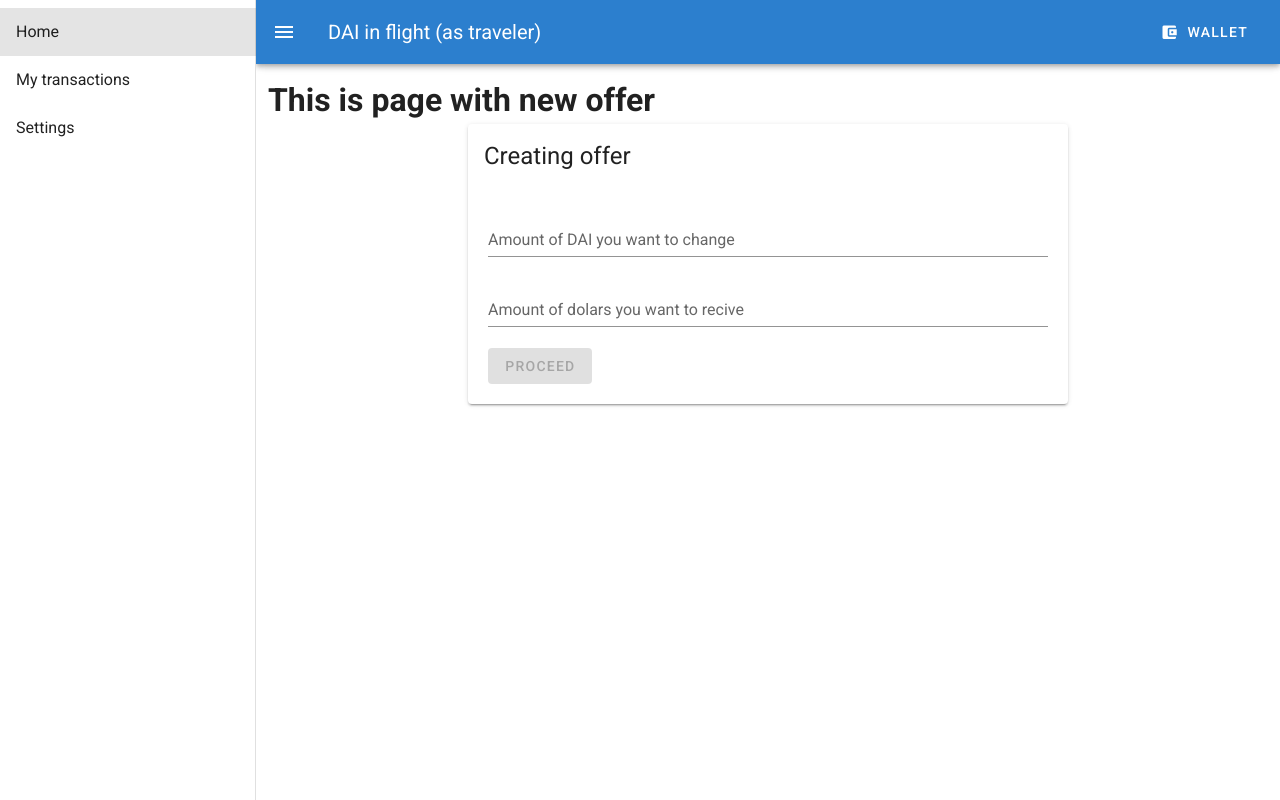
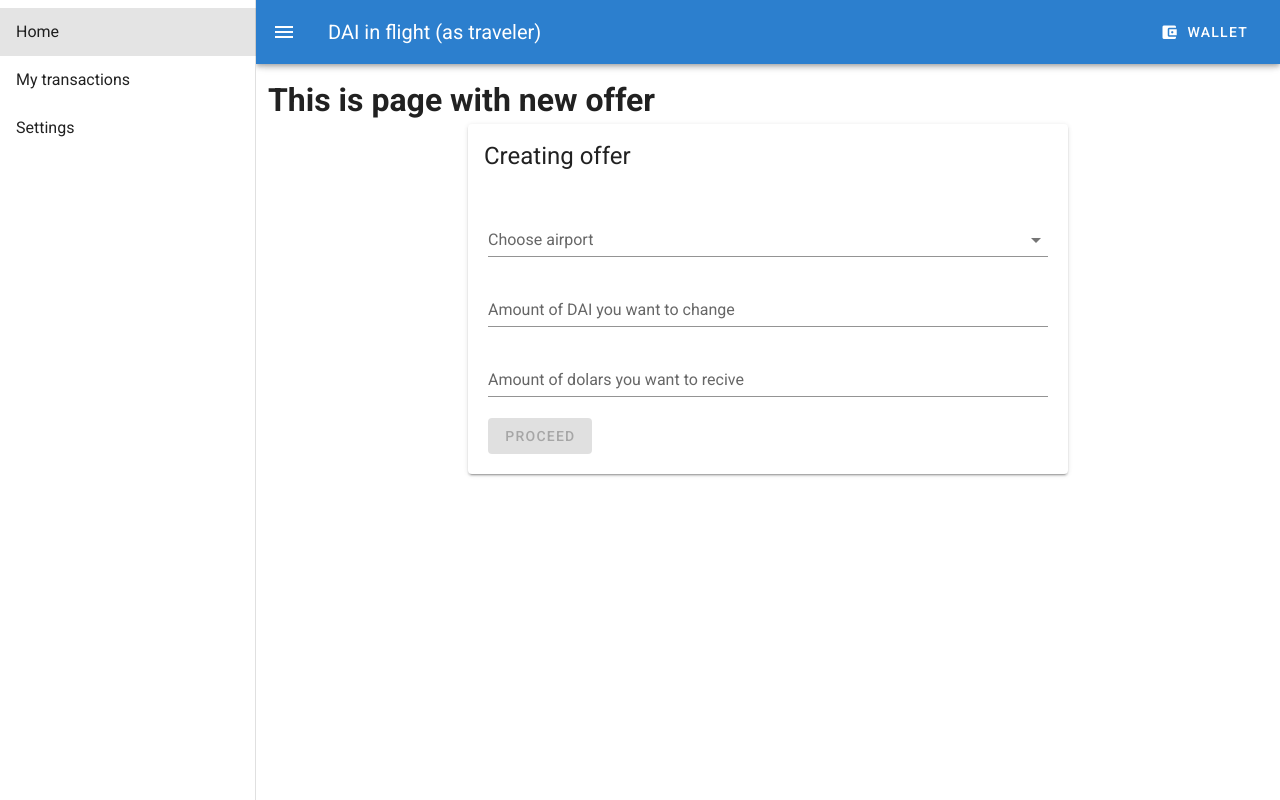
Before and after one commit to Ziomeka/buy-dai, a Vue app: page / in a window 1280 px wide. Built offline with nearby package versions, Linux system fonts and the light colour scheme.

Commit message:
feature: add airport dropdown with static data

```diff
--- a/src/components/NewOffer.vue
+++ b/src/components/NewOffer.vue
@@ -4,6 +4,16 @@
     <v-card max-width="600" class="mx-auto">
       <v-card-title class="headline">Creating offer</v-card-title>
       <v-form class="pa-5" v-model="valid">
+        <v-autocomplete
+          label="Choose airport"
+          no-data-text="Aiport not found"
+          :items="items"
+          item-text="name"
+          item-value="code"
+          return-object
+          v-model="airport"
+        ></v-autocomplete>
+        {{airport.name}}
         <v-text-field
           v-model="dai"
           label="Amount of DAI you want to change"
@@ -41,6 +51,21 @@ export default {
     valid: false,
     dai: null,
     dolars: null,
+    airport: {},
+    items: [
+      {
+        id: 1,
+        name: 'dupa',
+        code: 'XYZ',
+        currency: 'dolar',
+      },
+      {
+        id: 2,
+        name: 'kupka',
+        code: 'ABC',
+        currency: 'euro',
+      },
+    ],
   }),
 };
 </script>
```
